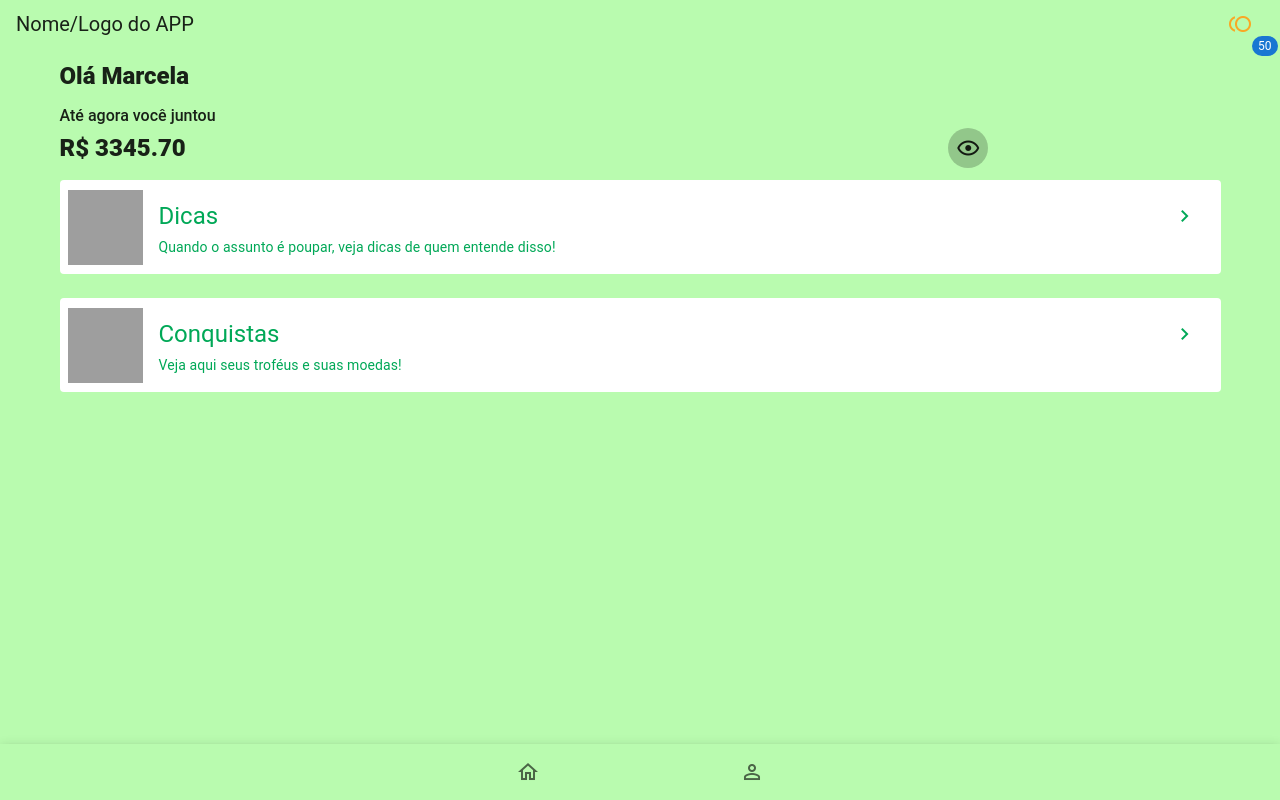
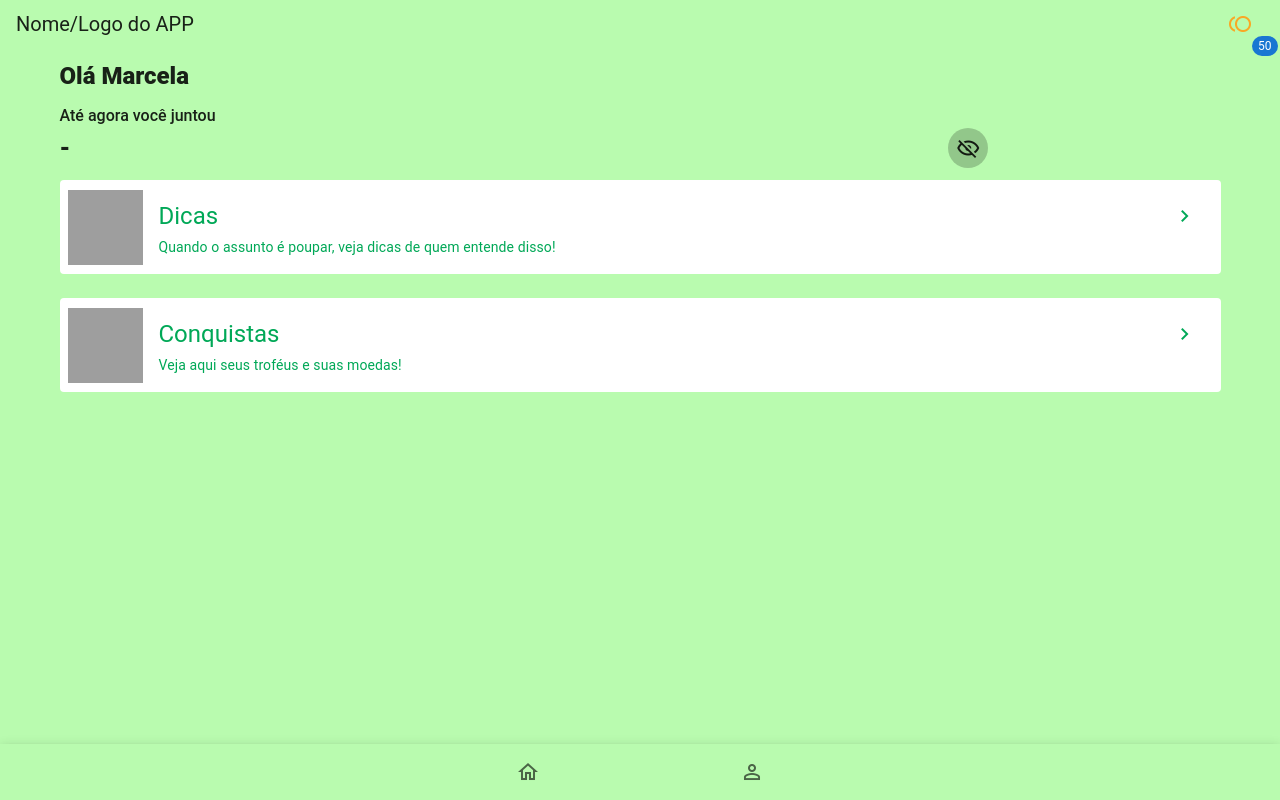
Before and after one commit to flpgst/jar-cash-saver, a Vue app in the folder frontend/: page /jars in a window 1280 px wide. Both pictures are taken after a click on the button 968 px from the left and 148 px from the top of the page. Built offline with nearby package versions, Linux system fonts and the light colour scheme; grey boxes are pictures that could not be loaded; a web font is replaced by a local one; what vue-timers would draw is missing.

Commit message:
show currentValue control

```diff
--- a/frontend/src/views/Home.vue
+++ b/frontend/src/views/Home.vue
@@ -11,11 +11,16 @@
         cols="9"
         class=" py-0 align-self-center headline font-weight-black"
       >
-        R$ {{ account.currentValue.toFixed(2) }}
+        <span v-if="showCurrentValue"
+          >R$ {{ account.currentValue.toFixed(2) }}</span
+        >
+        <span v-else>-</span>
       </v-col>
       <v-col cols="auto" class="py-0 align-self-center">
-        <v-btn text fab small>
-          <v-icon>mdi-eye-outline</v-icon>
+        <v-btn text fab small @click="showCurrentValue = !showCurrentValue">
+          <v-icon
+            >{{ showCurrentValue ? "mdi-eye-outline" : "mdi-eye-off-outline" }}
+          </v-icon>
         </v-btn>
       </v-col>
     </v-row>
@@ -80,6 +85,7 @@ export default {
   name: "Home",
 
   data: () => ({
+    showCurrentValue: true,
     account: {
       name: "",
       currentValue: 0.0
```
